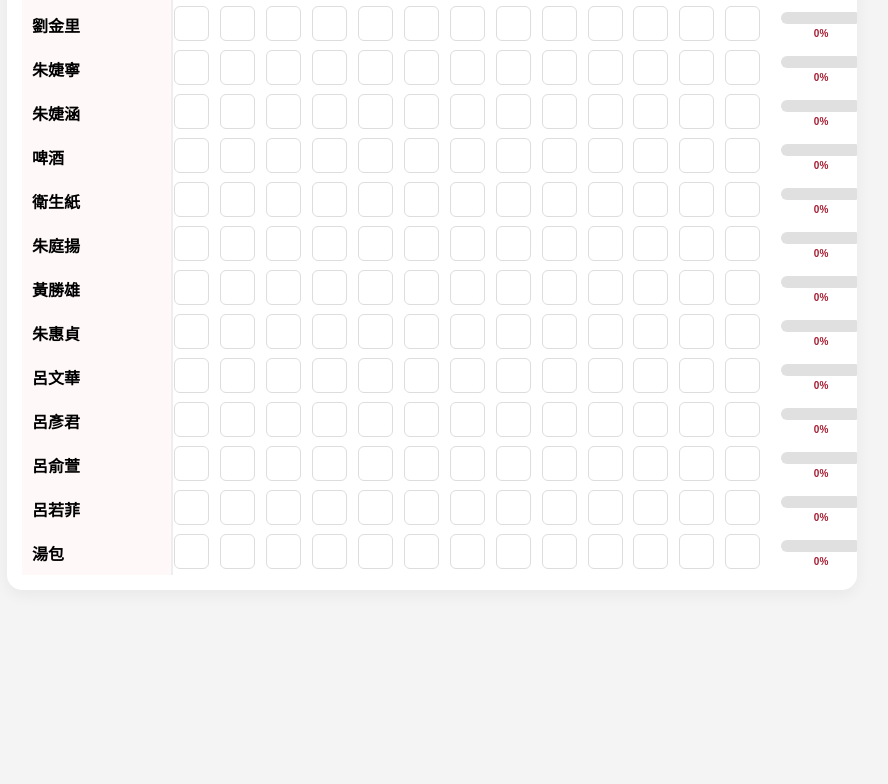
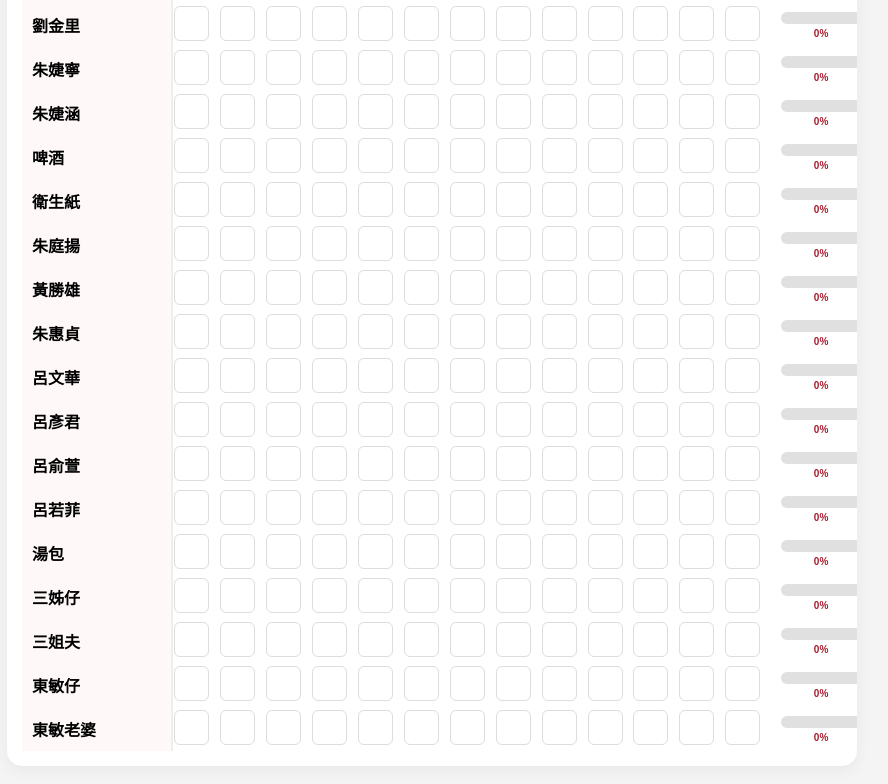
Before and after one commit to star950310-bot/chiling-king, a plain HTML site: page index.html in a window 1280 px wide. Shown: the part 1836-2620 px from the top of the page, without its empty margins (23-911 px from the left). Before the commit the page ends 2456 px from the top, so only its background shows below. Drawn offline with Linux system fonts and the light colour scheme.

Commit message:
Update index.html

```diff
--- a/index.html
+++ b/index.html
@@ -176,7 +176,8 @@
         "朱秋蘭", "廖宏榮", "廖沛倫", "楊梓萌", "廖予深", "廖洵顏", "許舒涵", "biubiu","朱芸萱",
         "朱春男", "朱泪蒞", "朱玉枝", "黃振暉", "黃思華", "朱修世", "周君萍", "布布",
         "朱壹義", "黃秋娥", "朱慶瑞", "劉金里", "朱婕寧", "朱婕涵", "啤酒", "衛生紙",
-        "朱庭揚", "黃勝雄", "朱惠貞", "呂文華", "呂彥君", "呂俞萱", "呂若菲", "湯包"
+        "朱庭揚", "黃勝雄", "朱惠貞", "呂文華", "呂彥君", "呂俞萱", "呂若菲", "湯包",
+        "三姊仔","三姐夫","東敏仔","東敏老婆"
     ];
 
     let gameData = JSON.parse(localStorage.getItem('chilingKing_Multi_v1')) || {};
```
